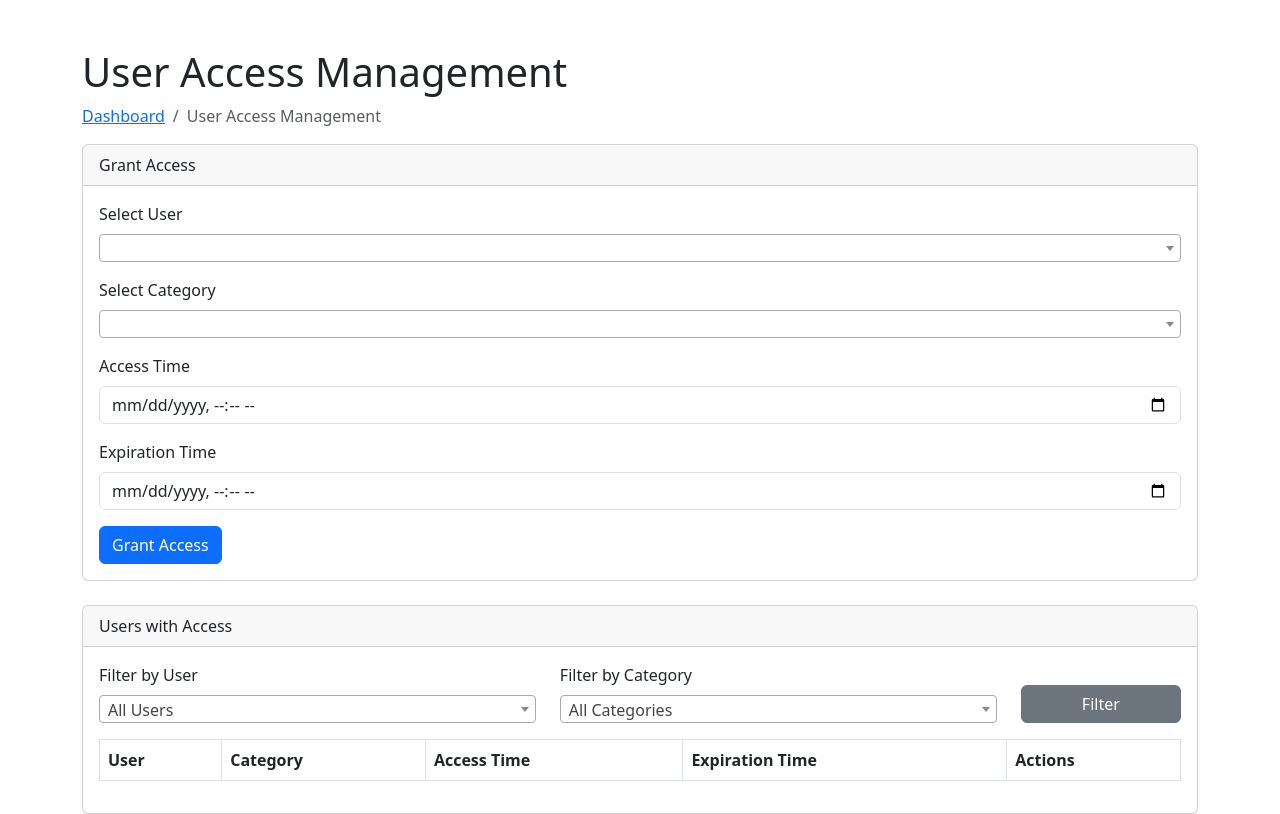
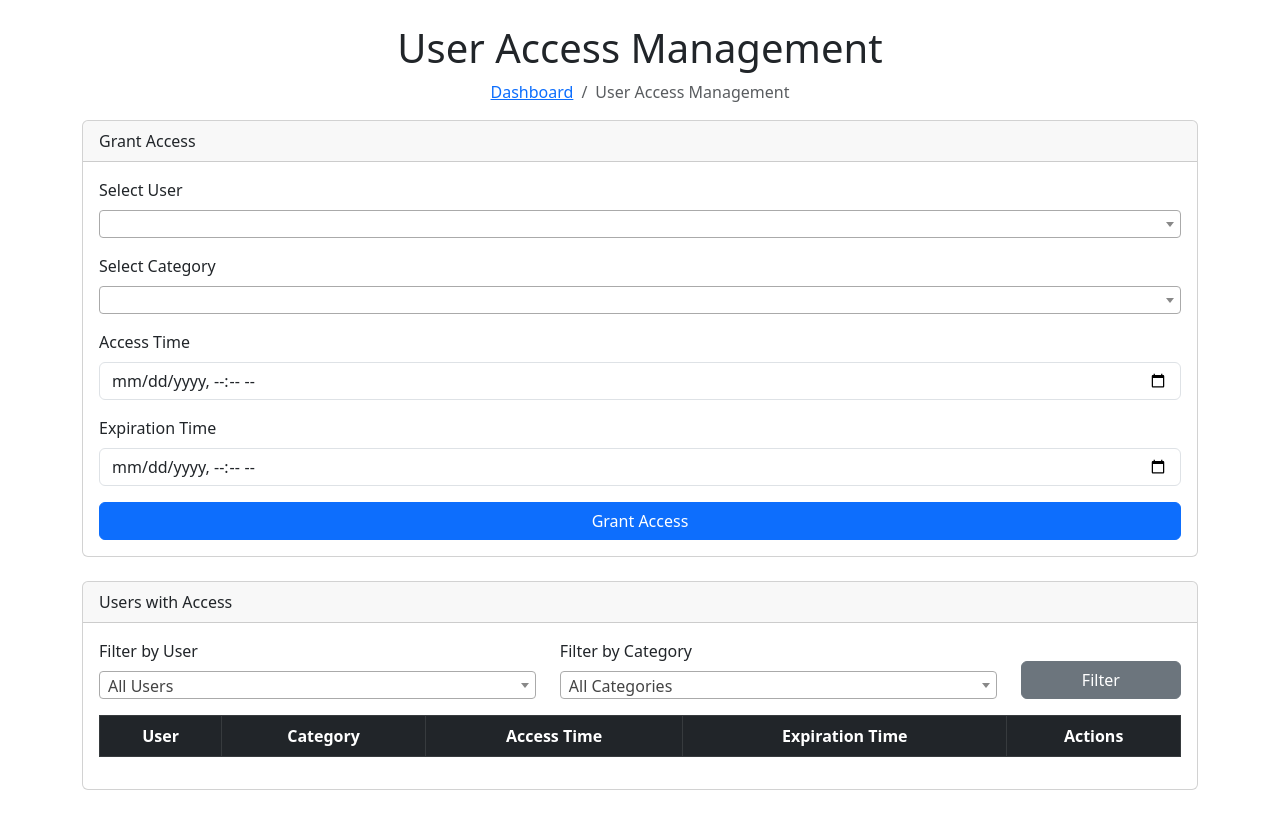
Before and after one commit to Suraj99900/Healling-Reanaissance-Service, a Laravel app: page /user-access in a window 1280 px wide. After the commit the page ends 790 px from the top, so only its background shows below. Run offline with Laravel 10, Linux system fonts and the light colour scheme; data that the repository does not hold is empty.

Commit message:
Added changes

```diff
--- a/resources/views/user-access/index.blade.php
+++ b/resources/views/user-access/index.blade.php
@@ -12,12 +12,12 @@
 </head>
 
 <body>
-    <div class="container mt-5">
+    <div class="container mt-4">
 
-        <div class="pagetitle">
+        <div class="pagetitle text-center">
             <h1 class="animate__animated animate__fadeInDown">User Access Management</h1>
             <nav>
-                <ol class="breadcrumb">
+                <ol class="breadcrumb justify-content-center">
                     <li class="breadcrumb-item"><a href="{{ route('dashboard') }}">Dashboard</a></li>
                     <li class="breadcrumb-item active">User Access Management</li>
                 </ol>
@@ -31,11 +31,11 @@
                 <form id="grantAccessForm">
                     <div class="mb-3">
                         <label for="user_id" class="form-label">Select User</label>
-                        <select class="form-control" id="user_id" required></select>
+                        <select class="form-select" id="user_id" required></select>
                     </div>
                     <div class="mb-3">
                         <label for="category_id" class="form-label">Select Category</label>
-                        <select class="form-control" id="category_id" required></select>
+                        <select class="form-select" id="category_id" required></select>
                     </div>
                     <div class="mb-3">
                         <label for="access_time" class="form-label">Access Time</label>
@@ -45,7 +45,7 @@
                         <label for="expiration_time" class="form-label">Expiration Time</label>
                         <input type="datetime-local" class="form-control" id="expiration_time" required>
                     </div>
-                    <button type="submit" class="btn btn-primary">Grant Access</button>
+                    <button type="submit" class="btn btn-primary w-100">Grant Access</button>
                 </form>
             </div>
         </div>
@@ -57,13 +57,13 @@
                 <div class="row mb-3">
                     <div class="col-md-5">
                         <label for="filter_user_id" class="form-label">Filter by User</label>
-                        <select class="form-control" id="filter_user_id">
+                        <select class="form-select" id="filter_user_id">
                             <option value="">All Users</option>
                         </select>
                     </div>
                     <div class="col-md-5">
                         <label for="filter_category_id" class="form-label">Filter by Category</label>
-                        <select class="form-control" id="filter_category_id">
+                        <select class="form-select" id="filter_category_id">
                             <option value="">All Categories</option>
                         </select>
                     </div>
@@ -72,8 +72,10 @@
                     </div>
                 </div>
 
-                <table class="table table-bordered">
-                    <thead>
+                <!-- Responsive Table -->
+                <div class="table-responsive">
+                    <table class="table table-bordered text-center">
+                        <thead class="table-dark">
                             <tr>
                                 <th>User</th>
                                 <th>Category</th>
@@ -87,13 +89,12 @@
                 </div>
             </div>
         </div>
+    </div>
 
     <script>
         $(document).ready(function () {
-            // Initialize Select2
             $('#user_id, #category_id, #filter_user_id, #filter_category_id').select2({ width: '100%' });
 
-            // Fetch Users for Select Dropdown
             function fetchUsers() {
                 $.get('/api/users', function (response) {
                     response['body'].forEach(user => {
@@ -102,7 +103,6 @@
                 });
             }
 
-            // Fetch Categories for Select Dropdown
             function fetchCategories() {
                 $.get('/api/video-categories', function (response) {
                     response['body'].forEach(category => {
@@ -111,20 +111,15 @@
                 });
             }
 
-            // Fetch User Access List
             function fetchUserAccessList() {
                 let userId = $('#filter_user_id').val();
                 let categoryId = $('#filter_category_id').val();
 
                 let url = '/api/user-category-access';
                 let queryParams = [];
-
                 if (userId) queryParams.push(`user_id=${userId}`);
                 if (categoryId) queryParams.push(`category_id=${categoryId}`);
-
-                if (queryParams.length > 0) {
-                    url += '?' + queryParams.join('&');
-                }
+                if (queryParams.length > 0) url += '?' + queryParams.join('&');
 
                 $.get(url, function (response) {
                     let rows = '';
@@ -143,7 +138,6 @@
                 });
             }
 
-            // Grant Access
             $('#grantAccessForm').submit(function (e) {
                 e.preventDefault();
                 const data = {
@@ -161,7 +155,6 @@
                 });
             });
 
-            // Delete Access
             window.deleteAccess = function (id) {
                 if (!confirm('Are you sure you want to revoke this access?')) return;
 
@@ -178,15 +171,13 @@
                 });
             };
 
-            // Apply Filters
             $('#filterBtn').click(fetchUserAccessList);
 
-            // Load Data
             fetchUsers();
             fetchCategories();
             fetchUserAccessList();
         });
     </script>
+
 </body>
-
 </html>
```
Lines whose indentation alone changed are shown as unchanged.
